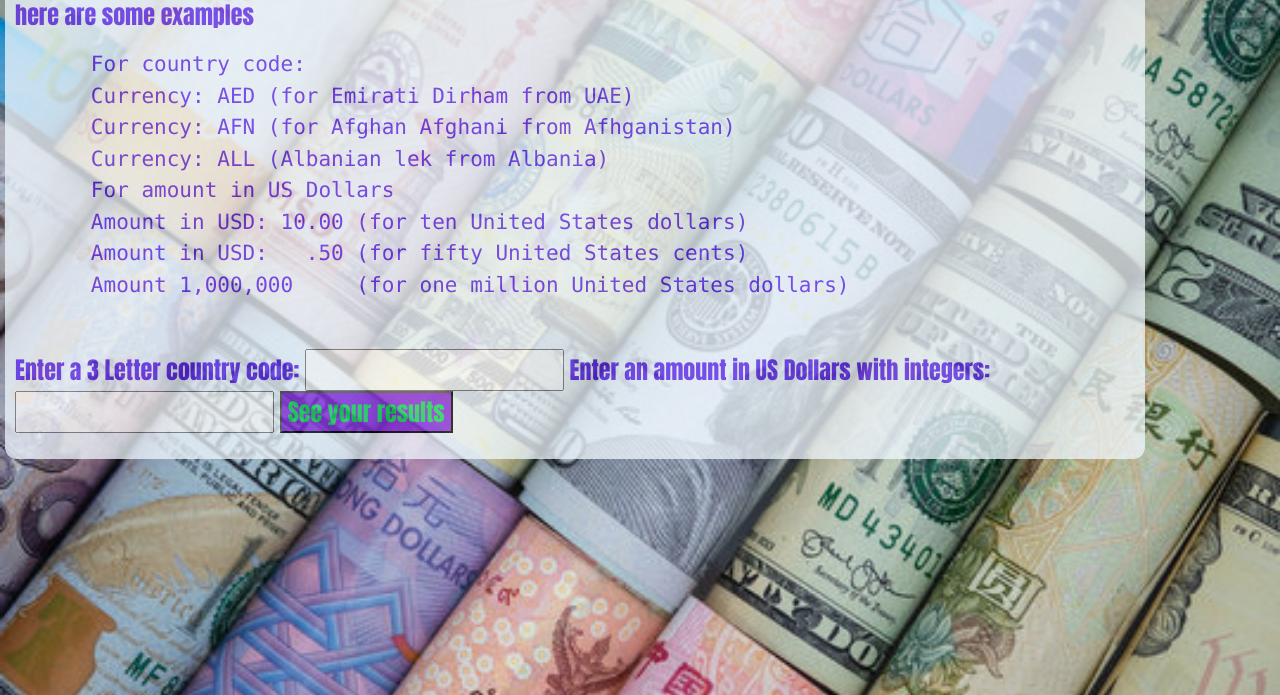
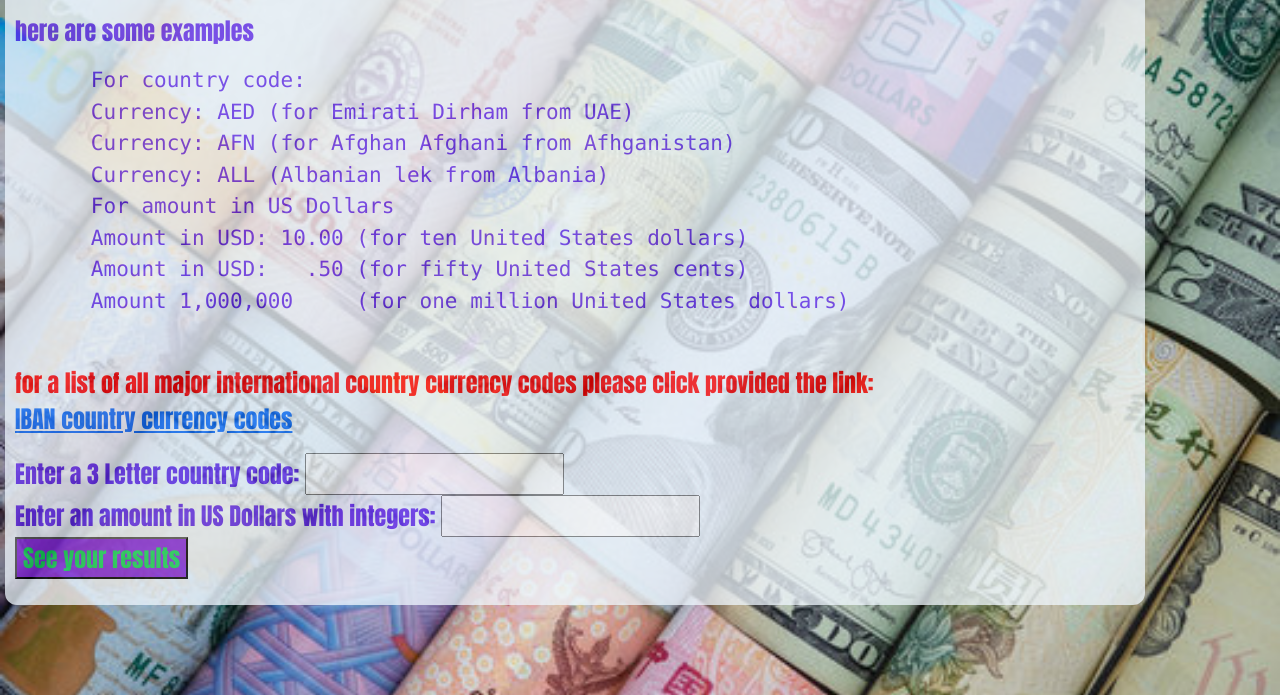
Before and after one commit to ChrisRDavila/Currency-Exchanger, a website built with webpack: page src/index.html in a window 1280 px wide. Shown: the part 110-805 px from the top of the page. Built offline with nearby package versions, Linux system fonts and the light colour scheme.

Commit message:
updated html to uppercase all country code input and only allow 3 letter input, added a link to country codes

```diff
--- a/src/css/styles.css
+++ b/src/css/styles.css
@@ -27,3 +27,6 @@ body {
   background-color: blueviolet;
   color: rgb(20, 220, 90);
 }
+p1 {
+  color: red;
+}
--- a/src/index.html
+++ b/src/index.html
@@ -6,7 +6,7 @@
 <body>
   <div class="container">
     <h1>See any amount of USD converted to any currency type</h1>
-    <p1>Type in any 3 letter currency code and any amount to see your USD converted to inout currency</p1>
+    <p>Type in any 3 letter currency code and any amount to see your USD converted to inout currency</p>
     <p>here are some examples</p>
     <pre>
       For country code:
@@ -18,11 +18,13 @@
       Amount in USD:   .50 (for fifty United States cents)
       Amount 1,000,000     (for one million United States dollars)
     </pre>
+    <p1>for a list of all major international country currency codes please click provided the link:</p1>
+  <p><a href="https://www.iban.com/currency-codes">IBAN country currency codes</a></p>
     <form>
       <label for="currency-type">Enter a 3 Letter country code:</label>
-      <input id="currency-type" type="text" name="currency-type">
+      <input id="currency-type" type="text" minlength="3" maxlength="3" style="text-transform: uppercase "name="currency-type"><br>
       <label for="currency-amount">Enter an amount in US Dollars with integers:</label>
-      <input id="currency-amount" type="number" min=".01" step =".01" name="currency-amount">
+      <input id="currency-amount" type="number" min=".01" step =".01" name="currency-amount"><br>
       <button type="submit" class="btn-success" id="submit-results">See your results</button>
     </form>
     <p id="show-results"></p>
```
